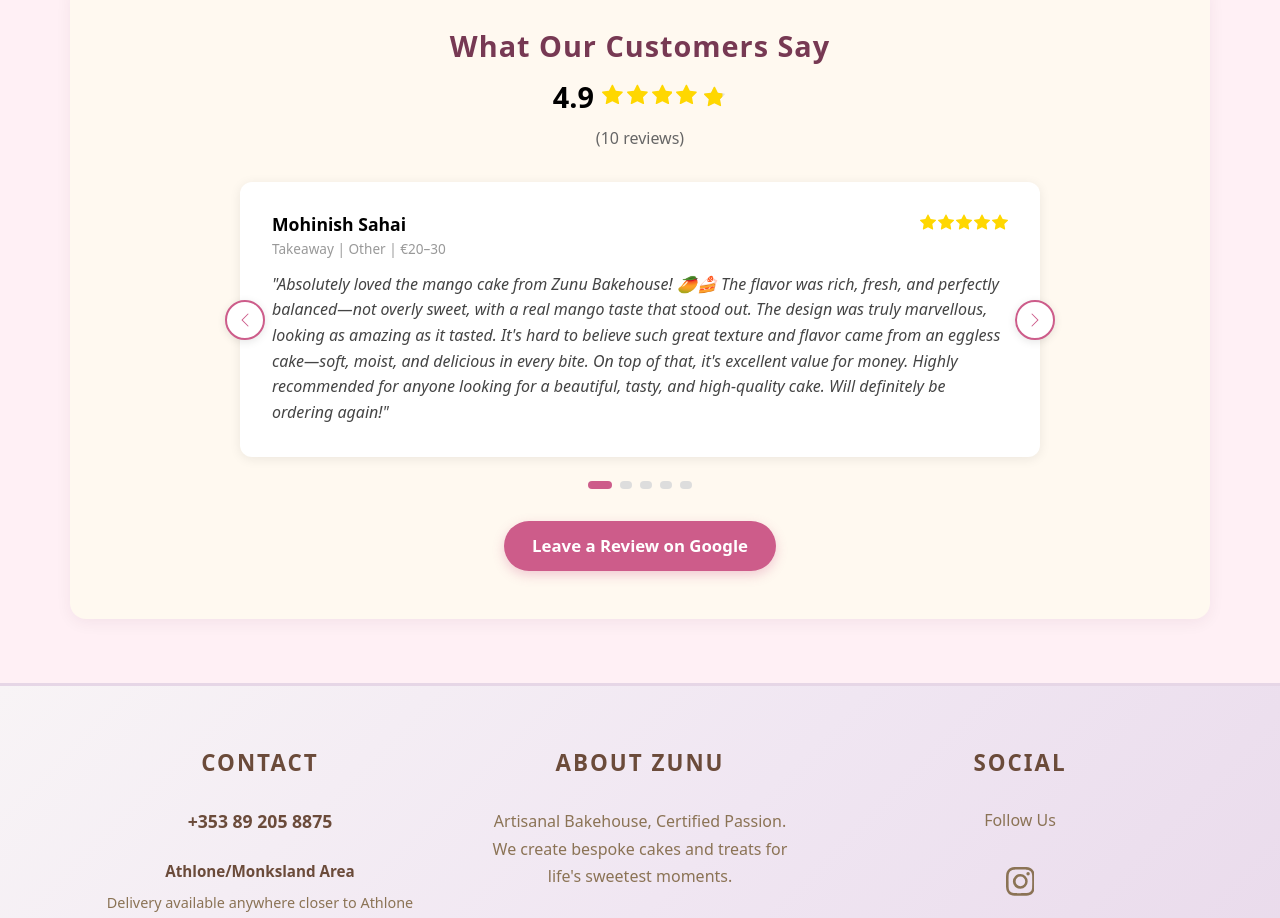
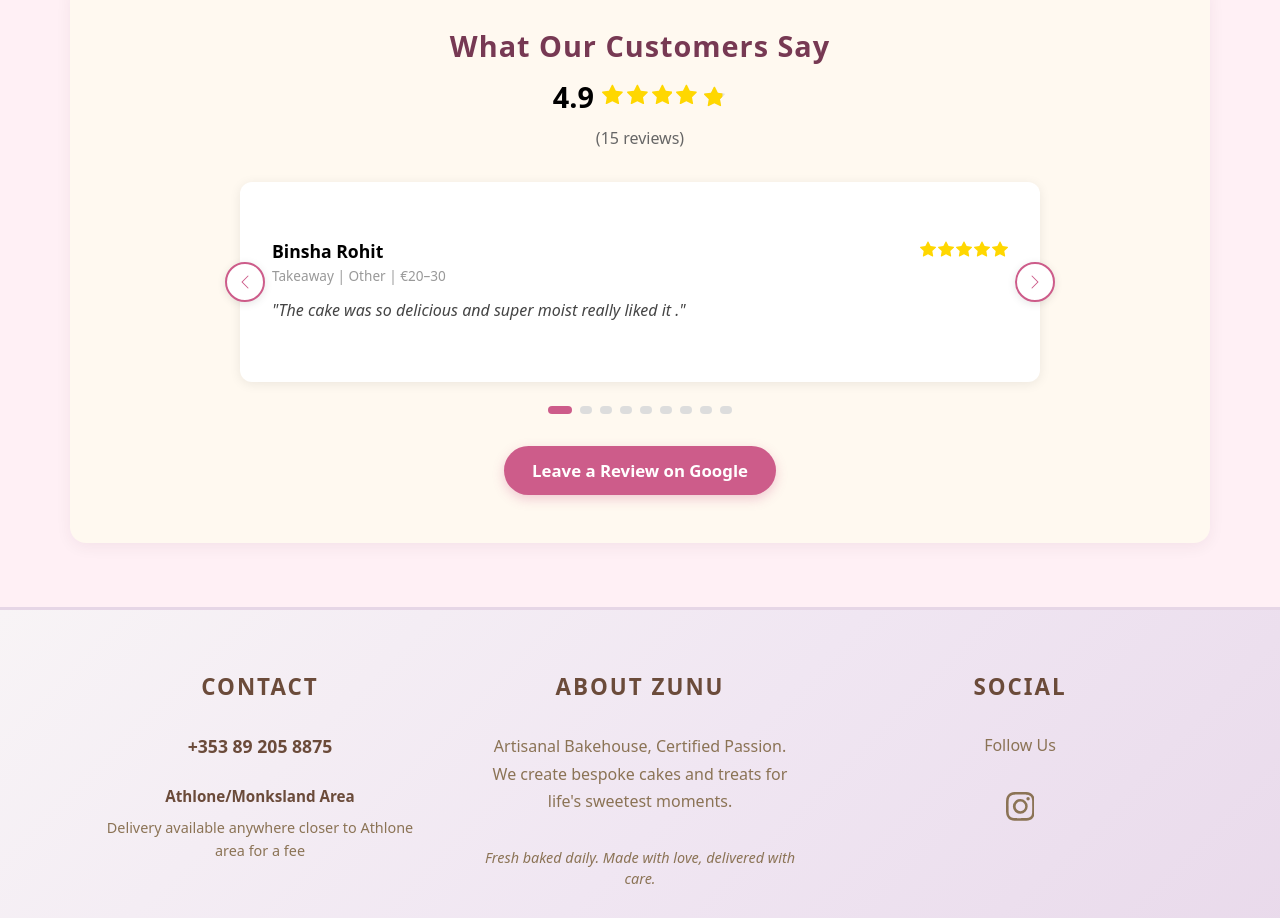
Before and after one commit to AmeerKhanGitHub/zunubakehouse, a React (Vite) app: page / in a window 1280 px wide. Shown: the part 880-1798 px from the top of the page. Built offline with nearby package versions, Linux system fonts and the light colour scheme.

Commit message:
add changes

```diff
--- a/src/components/ReviewsCarousel.jsx
+++ b/src/components/ReviewsCarousel.jsx
@@ -5,6 +5,30 @@
 
 // Real reviews from Google - UPDATE THESE MANUALLY as new reviews come in
 const REVIEWS = [
+  {
+    author: "Binsha Rohit",
+    rating: 5,
+    text: "The cake was so delicious and super moist really liked it .",
+    category: "Takeaway | Other | €20–30"
+  },
+  {
+    author: "Vinayak Choudhary",
+    rating: 5,
+    text: "An exquisite range of cakes and tres leches refined, indulgent, and unforgettable ❤️",
+    category: "Takeaway | Other | €20–30"
+  },
+  {
+    author: "Sneha Pahuja",
+    rating: 5,
+    text: "Ordered cake and absolutely delicious tres leches and both were amazing. Would order again!”❤️",
+    category: "Takeaway | Other | €20–30"
+  },
+  {
+    author: "Janani Venkatesan",
+    rating: 5,
+    text: "The cake was delicious to the core.. Especially the cream was extremely nice..she customises according to our need.. loved her work",
+    category: "Takeaway | Other | €20–30"
+  },
   {
     author: "Mohinish Sahai",
     rating: 5,
@@ -38,7 +62,7 @@
 ];
 
 const OVERALL_RATING = 4.9;
-const TOTAL_REVIEWS = 10;
+const TOTAL_REVIEWS = 15;
 
 const GOOGLE_REVIEW_LINK = "https://share.google/IHG9kLajFTE3qSDCq";
 
--- a/src/components/pages/CakesForAllOccasionsPage.jsx
+++ b/src/components/pages/CakesForAllOccasionsPage.jsx
@@ -11,26 +11,26 @@
     { size: '10"', serves: '25-30' }
   ],
   flavors: [
-    { name: 'Mango',          price6: 25, price8: 40, price10: 55, description: 'Classic vanilla base paired with rich mango purée and smooth mango fresh cream', label: 'Best-seller' },
-    { name: 'Black Forest',   price6: 25, price8: 40, price10: 55, description: 'Moist chocolate base with cherry compote and delicious fresh cream', label: 'Must-try' },
-    { name: 'Strawberry',     price6: 25, price8: 40, price10: 55, description: 'Moist vanilla base with homemade strawberry purée and fluffy strawberry fresh cream', label: 'Must-try' },
-    { name: 'Rose Pistachio', price6: 30, price8: 50, price10: 70, description: 'Pistachio base, layered with aromatic rose fresh cream and crushed pistachio', label: 'Best-seller' },
-    { name: 'Dubai Dream',    price6: 35, price8: 55, price10: 75, description: 'Moist chocolate base with crunchy pistachio kanafeh filling complimented with chocolate ganache', label: 'Must-try' },
-    { name: 'Rasmalai',       price6: 35, price8: 55, price10: 75, description: 'Soft vanilla base soaked in rasmalai milk with rasmalai fresh cream and nuts', label: 'Best-seller' },
-    { name: 'Gulab Jamun',       price6: 35, price8: 55, price10: 75, description: 'Soft vanilla base soaked in rose syrup with cardamom fresh cream and gulab jamun bits and nuts', label: null },
-    { name: 'Pineapple',      price6: 25, price8: 40, price10: 55, description: 'Vanilla base with light pineapple fresh cream and juicy pineapple chunks', label: null },
-    { name: 'Vanilla',        price6: 25, price8: 40, price10: 55, description: 'Classic vanilla base with light and fluffy vanilla buttercream', label: null },
-    { name: 'White Forest',   price6: 25, price8: 40, price10: 55, description: 'Vanilla base with cherry compote complemented by delicate fresh cream', label: null },
-    { name: 'Chocolate',      price6: 25, price8: 40, price10: 55, description: 'Moist chocolate base with rich chocolate buttercream and sprinkle of chocolate chips', label: null },
-    { name: 'Caramel',        price6: 30, price8: 45, price10: 65, description: 'Moist chocolate base with salted caramel cream', label: null },
-    { name: 'Spiced Carrot',  price6: 30, price8: 45, price10: 65, description: 'Classic spiced carrot base with cream cheese frosting', label: null },
-    { name: 'Coffee',         price6: 30, price8: 45, price10: 65, description: 'Aromatic coffee base complemented by cream cheese frosting', label: null },
-    { name: 'Red Velvet',     price6: 30, price8: 45, price10: 65, description: 'Classic velvet base with light and fluffy cream cheese frosting', label: null },
-    { name: 'Coconut Raspberry', price6: 30, price8: 45, price10: 65, description: 'Vanilla base with homemade raspberry compote and creamy coconut buttercream', label: null },
-    { name: 'Nutella',        price6: 30, price8: 45, price10: 65, description: 'Moist chocolate base with rich nutella buttercream topped with hazelnuts', label: null },
-    { name: 'Biscoff',        price6: 30, price8: 50, price10: 70, description: 'Vanilla base with velvety biscoff buttercream and crunchy biscoff bits', label: null },
-    { name: 'Cookies & Cream', price6: 30, price8: 50, price10: 70, description: 'Moist chocolate base with crunch oreo bits and delicious vanilla buttercream', label: null },
-    { name: 'Chocolate Truffle', price6: 25, price8: 40, price10: 55, description: 'Moist chocolate base with rich chocolate ganache', label: null },
+    { name: 'Mango',          price6: 25, price8: 45, price10: 65, description: 'Classic vanilla base paired with rich mango purée and smooth mango fresh cream', label: 'Best-seller' },
+    { name: 'Black Forest',   price6: 25, price8: 45, price10: 65, description: 'Moist chocolate base with cherry compote and delicious fresh cream', label: 'Must-try' },
+    { name: 'Strawberry',     price6: 25, price8: 45, price10: 65, description: 'Moist vanilla base with homemade strawberry purée and fluffy strawberry fresh cream', label: 'Must-try' },
+    { name: 'Rose Pistachio', price6: 30, price8: 50, price10: 75, description: 'Pistachio base, layered with aromatic rose fresh cream and crushed pistachio', label: 'Best-seller' },
+    { name: 'Dubai Dream',    price6: 35, price8: 60, price10: 85, description: 'Moist chocolate base with crunchy pistachio kanafeh filling complimented with chocolate ganache', label: 'Must-try' },
+    { name: 'Rasmalai',       price6: 35, price8: 60, price10: 85, description: 'Soft vanilla base soaked in rasmalai milk with rasmalai fresh cream and nuts', label: 'Best-seller' },
+    { name: 'Gulab Jamun',       price6: 35, price8: 60, price10: 85, description: 'Soft vanilla base soaked in rose syrup with cardamom fresh cream and gulab jamun bits and nuts', label: null },
+    { name: 'Pineapple',      price6: 25, price8: 45, price10: 65, description: 'Vanilla base with light pineapple fresh cream and juicy pineapple chunks', label: null },
+    { name: 'Vanilla',        price6: 25, price8: 45, price10: 65, description: 'Classic vanilla base with light and fluffy vanilla buttercream', label: null },
+    { name: 'White Forest',   price6: 25, price8: 45, price10: 65, description: 'Vanilla base with cherry compote complemented by delicate fresh cream', label: null },
+    { name: 'Chocolate',      price6: 25, price8: 45, price10: 65, description: 'Moist chocolate base with rich chocolate buttercream and sprinkle of chocolate chips', label: null },
+    { name: 'Caramel',        price6: 30, price8: 50, price10: 75, description: 'Moist chocolate base with salted caramel cream', label: null },
+    { name: 'Spiced Carrot',  price6: 30, price8: 50, price10: 75, description: 'Classic spiced carrot base with cream cheese frosting', label: null },
+    { name: 'Coffee',         price6: 30, price8: 50, price10: 75, description: 'Aromatic coffee base complemented by cream cheese frosting', label: null },
+    { name: 'Red Velvet',     price6: 30, price8: 50, price10: 75, description: 'Classic velvet base with light and fluffy cream cheese frosting', label: null },
+    { name: 'Coconut Raspberry', price6: 30, price8: 50, price10: 75, description: 'Vanilla base with homemade raspberry compote and creamy coconut buttercream', label: null },
+    { name: 'Nutella',        price6: 30, price8: 50, price10: 75, description: 'Moist chocolate base with rich nutella buttercream topped with hazelnuts', label: null },
+    { name: 'Biscoff',        price6: 30, price8: 50, price10: 75, description: 'Vanilla base with velvety biscoff buttercream and crunchy biscoff bits', label: null },
+    { name: 'Cookies & Cream', price6: 30, price8: 50, price10: 75, description: 'Moist chocolate base with crunch oreo bits and delicious vanilla buttercream', label: null },
+    { name: 'Chocolate Truffle', price6: 25, price8: 45, price10: 65, description: 'Moist chocolate base with rich chocolate ganache', label: null },
   ]
 };
 
@@ -61,7 +61,7 @@
     <div style={{ marginBottom: '3rem' }}>
       <h2 style={{
         color: '#000',
-        fontWeight: "700",
+        fontWeight: "800",
         fontSize: isMobile ? '1.4rem' : '1.8rem',
         textAlign: 'center',
         marginBottom: '1.5rem',
@@ -72,9 +72,9 @@
 
       {/* Compact table */}
       <div style={{
-        maxWidth: isMobile ? '100%' : '500px',
+        maxWidth: isMobile ? '100%' : '650px',
         margin: '0 auto 1rem',
-        background: 'rgba(255,255,255,0.9)',
+        background: 'rgba(265,265,265,0.9)',
         borderRadius: '12px',
         padding: isMobile ? '1rem' : '1.5rem',
         boxShadow: '0 2px 8px rgba(0,0,0,0.1)',
@@ -91,7 +91,7 @@
                 padding: isMobile ? '0.5rem' : '0.75rem',
                 borderBottom: '2px solid rgba(107, 75, 58, 0.2)',
                 color: '#000',
-                fontWeight: '700',
+                fontWeight: '800',
                 fontSize: isMobile ? '0.95rem' : '1.1rem',
                 letterSpacing: '0.5px'
               }}>
@@ -102,7 +102,7 @@
                   padding: isMobile ? '0.5rem' : '0.75rem',
                   borderBottom: '2px solid rgba(107, 75, 58, 0.2)',
                   color: '#000',
-                  fontWeight: '700',
+                  fontWeight: '800',
                   fontSize: isMobile ? '1rem' : '1.2rem'
                 }}>
                   {s.size}
@@ -163,7 +163,7 @@
 
           <h2 style={{
             color: '#000',
-            fontWeight: "700",
+            fontWeight: "800",
             fontSize: isMobile ? '1.4rem' : '1.8rem',
             textAlign: 'center',
             marginBottom: '2rem',
```
